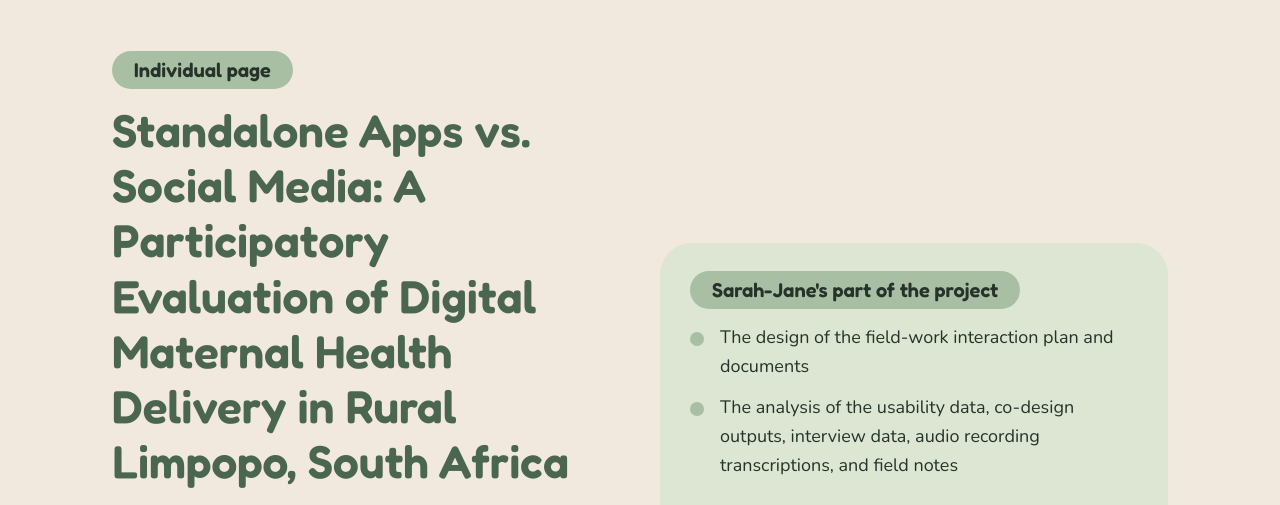
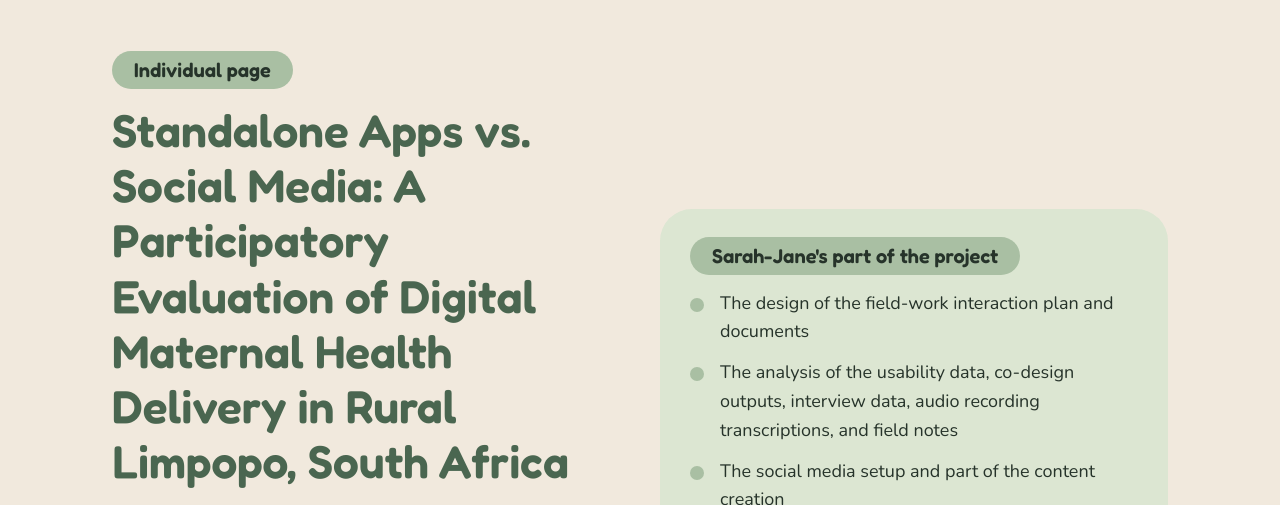
Before and after one commit to ellathorburn/gravid-website, a plain HTML site: page sarah/index.html in a window 1280 px wide. Shown: the part 69-574 px from the top of the page. Drawn offline with Linux system fonts and the light colour scheme.

Commit message:
fix my role

```diff
--- a/sarah/index.html
+++ b/sarah/index.html
@@ -52,6 +52,7 @@
 <ul class="dots">
 <li>The design of the field-work interaction plan and documents
 <li>The analysis of the usability data, co-design outputs, interview data, audio recording transcriptions, and field notes</li>
+<li>The social media setup and part of the content creation</li>
 </ul>
 <p class="small mt">App development and handover are on <a class="lnk" href="../ella/index.html">Ella Thorburn's page</a>.</p>
 </div>
```
